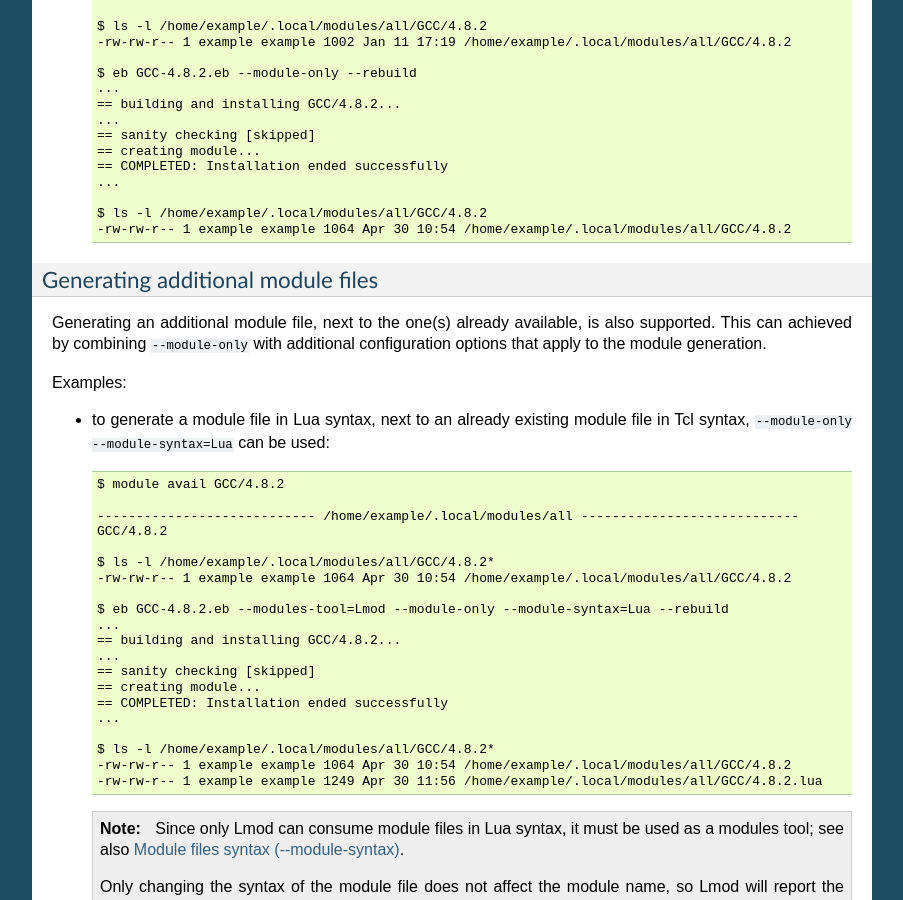
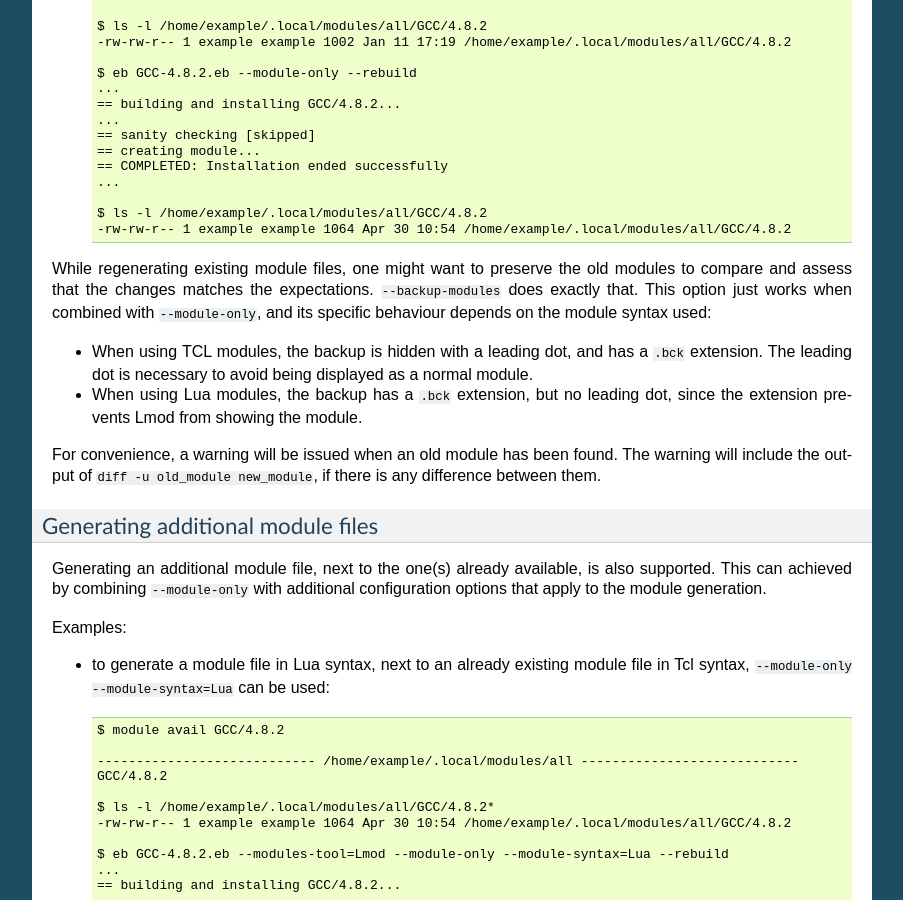
Before and after one commit to easybuilders/easybuild, a Sphinx documentation site: the page built from docs/Partial_installations.rst, in a window 1280 px wide and 900 px high, scrolled down 3008 px. Shown: the whole window, without its empty margins (198-1101 px from the left). Built offline with Sphinx 7.4.7, drawn with Linux system fonts in a browser that asks for light colours.

Commit message:
included --backup-module documentation

```diff
--- a/docs/Partial_installations.rst
+++ b/docs/Partial_installations.rst
@@ -191,6 +191,18 @@ Example usage:
    $ ls -l /home/example/.local/modules/all/GCC/4.8.2
    -rw-rw-r-- 1 example example 1064 Apr 30 10:54 /home/example/.local/modules/all/GCC/4.8.2
 
+While regenerating existing module files, one might want to preserve the old modules to compare and assess that the
+changes matches the expectations. ``--backup-modules`` does exactly that. This option just works when combined with
+``--module-only``, and its specific behaviour depends on the module syntax used:
+
+* When using TCL modules, the backup is hidden with a leading dot, and has a ``.bck`` extension. The leading dot is
+  necessary to avoid being displayed as a normal module.
+* When using Lua modules, the backup has a ``.bck`` extension, but no leading dot, since the extension prevents Lmod
+  from showing the module.
+
+For convenience, a warning will be issued when an old module has been found. The warning will include the output of
+``diff -u old_module new_module``, if there is any difference between them.
+
 .. _module_only_additional:
 
 Generating additional module files
```
